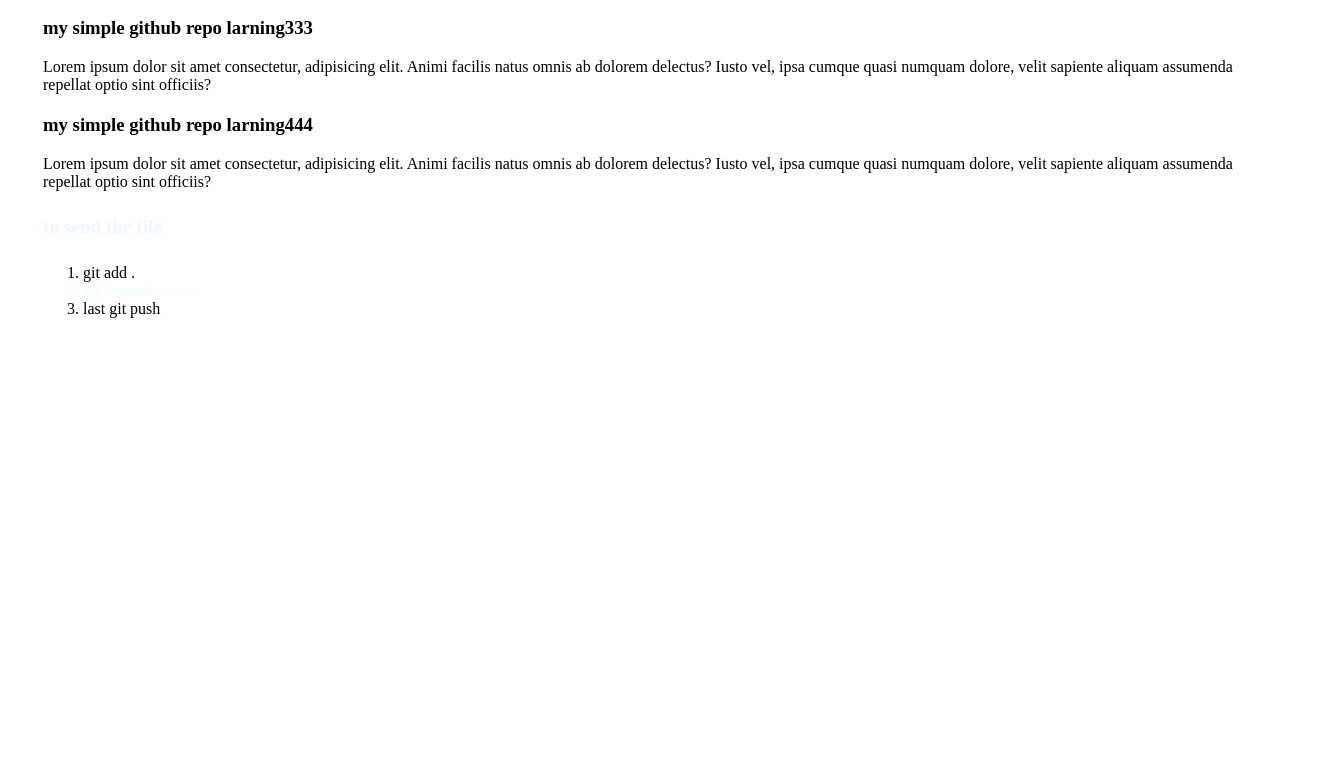
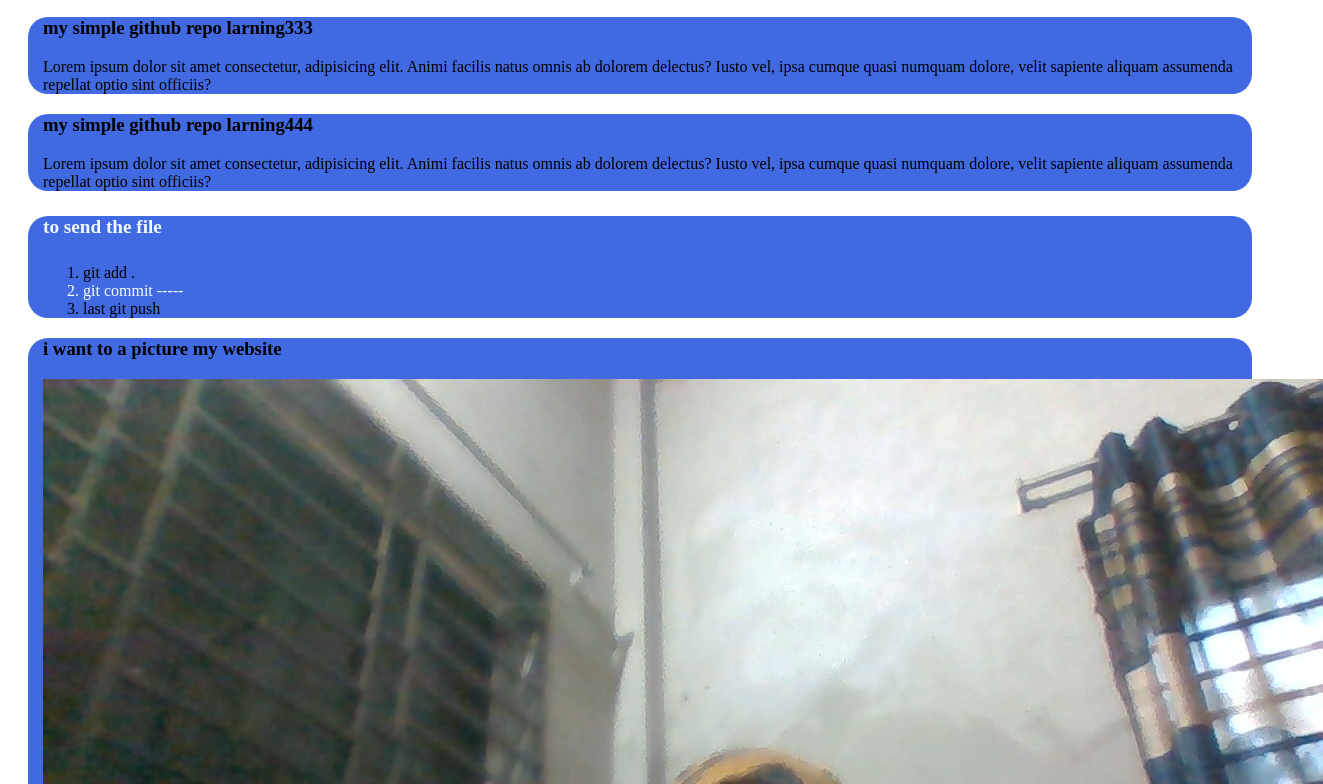
Before and after one commit to Raj3460/my-simple-github-repo, a plain HTML site: page index.html in a window 1280 px wide. Shown: the part 196-980 px from the top of the page, 1323 px wide, since content can reach past the window. Before the commit the page ends 800 px from the top, so only its background shows below. Drawn offline with Linux system fonts and the light colour scheme.

Commit message:
added the picture

```diff
--- a/index.html
+++ b/index.html
@@ -47,5 +47,12 @@
                      <li> last git push</li>
               </ol>
        </div>
+
+
+
+       <div>
+              <h3> i want to a picture my website</h3>
+              <img src="WIN_20241229_16_48_56_Pro.jpg" alt="">
+       </div>
 </body>
 </html>
--- a/style/blog.css
+++ b/style/blog.css
@@ -1,6 +1,6 @@
 div{
 
-       /* background-color: royalblue; */
+       background-color: royalblue;
        margin: 20px; padding-left: 15px;
        border-radius: 20px;
        border:rgb(204, 104, 22)
@@ -17,3 +17,4 @@ h4{ font-size: larger;
 
 }
 .file{ color: azure;}
+image{ size-adjust: 1px;}
```
Also changed, not shown: WIN_20241229_16_48_56_Pro.jpg (added).
